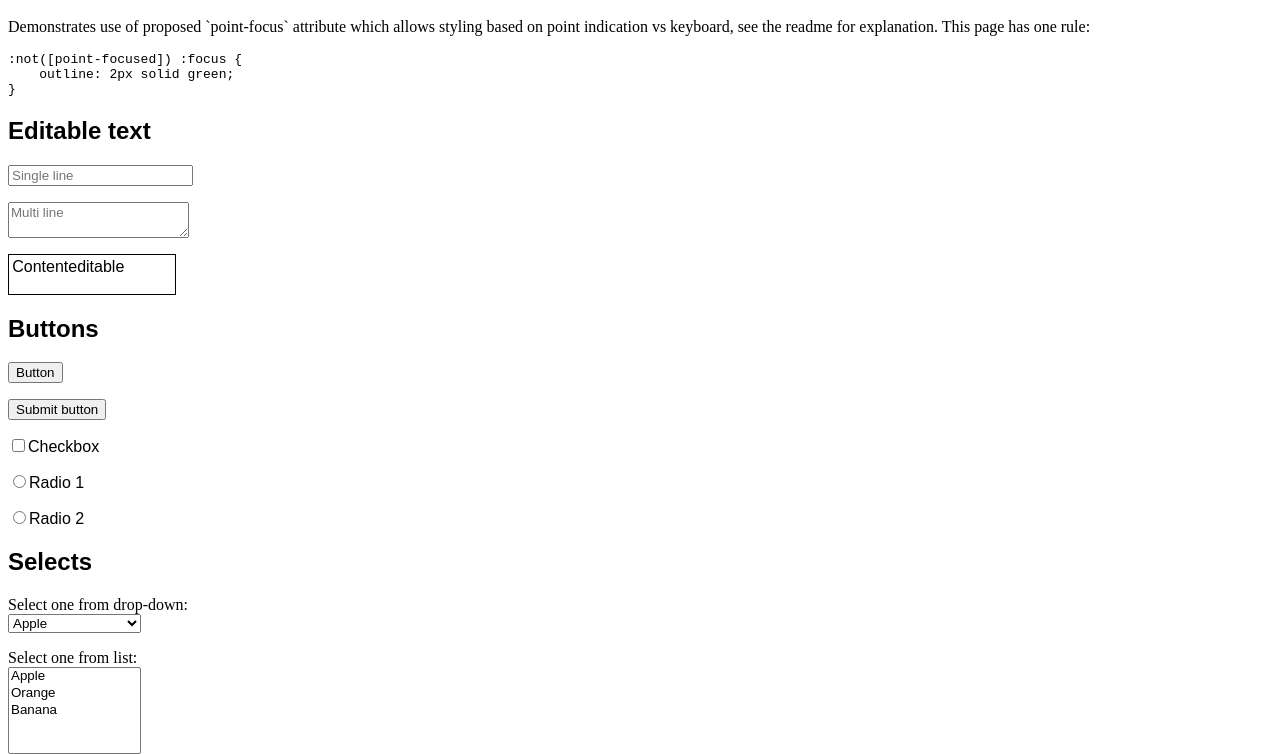
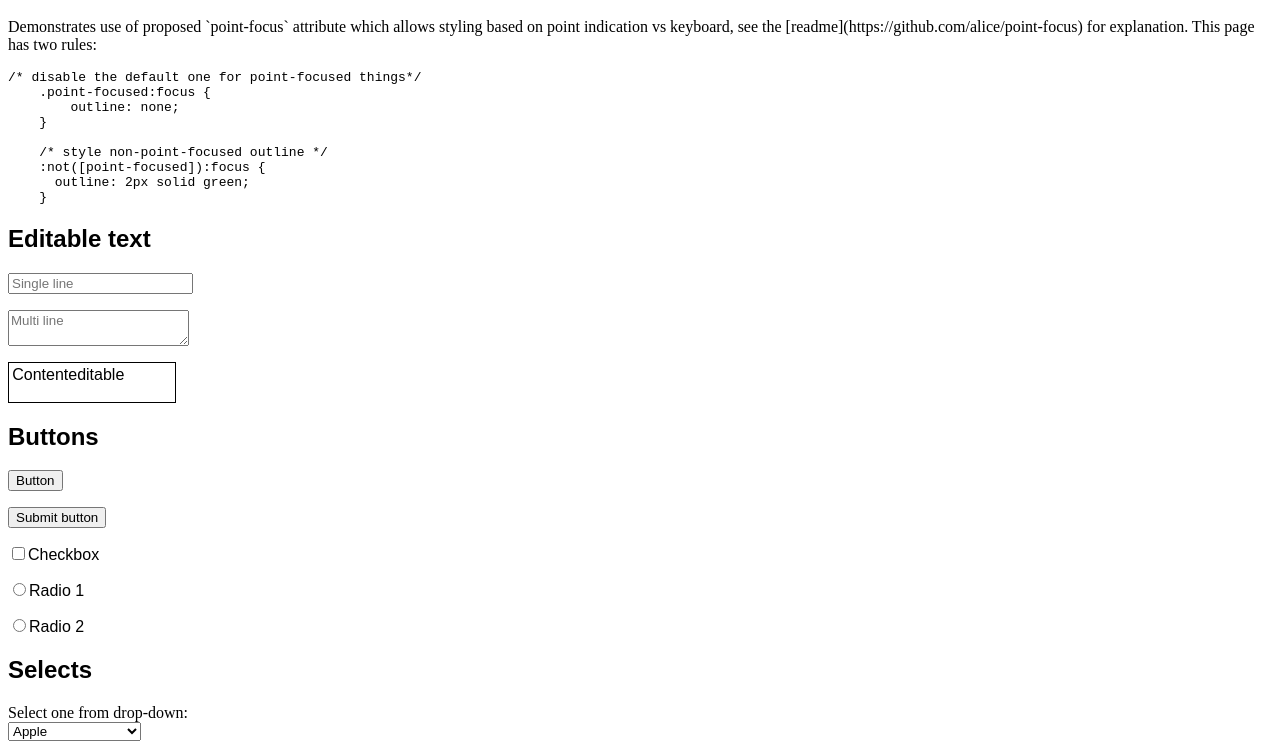
Before and after one commit to WICG/focus-visible, a plain HTML site: page testpage.html in a window 1280 px wide. Shown: the part 48-802 px from the top of the page. Drawn offline with Linux system fonts and the light colour scheme.

Commit message:
Update testpage.html
two rules, fix doc and link to readme

```diff
--- a/testpage.html
+++ b/testpage.html
@@ -23,17 +23,29 @@
     </style>
     <script src="point-focus.js"></script>
     <style>
-        :not([point-focused]) :focus {
+        /* disable the default one for point-focused things*/
+        .point-focused:focus {
+            outline: none;
+        }
+
+        /* style non-point-focused outline */
+        :not([point-focused]):focus {
           outline: 2px solid green;
         }
       </style>
   </head>
   <body>
     <h1>Mobile HTML Test</h1>
-    <p>Demonstrates use of proposed `point-focus` attribute which allows styling based on point indication vs keyboard, see the readme for explanation. This page has one rule:
-    <pre>:not([point-focused]) :focus {
-    outline: 2px solid green;
-}</pre>
+    <p>Demonstrates use of proposed `point-focus` attribute which allows styling based on point indication vs keyboard, see the [readme](https://github.com/alice/point-focus) for explanation. This page has two rules:
+    <pre>/* disable the default one for point-focused things*/
+    .point-focused:focus {
+        outline: none;
+    }
+
+    /* style non-point-focused outline */
+    :not([point-focused]):focus {
+      outline: 2px solid green;
+    }</pre>
     </p>
     <h2>Editable text</h2>
     <div>
```
